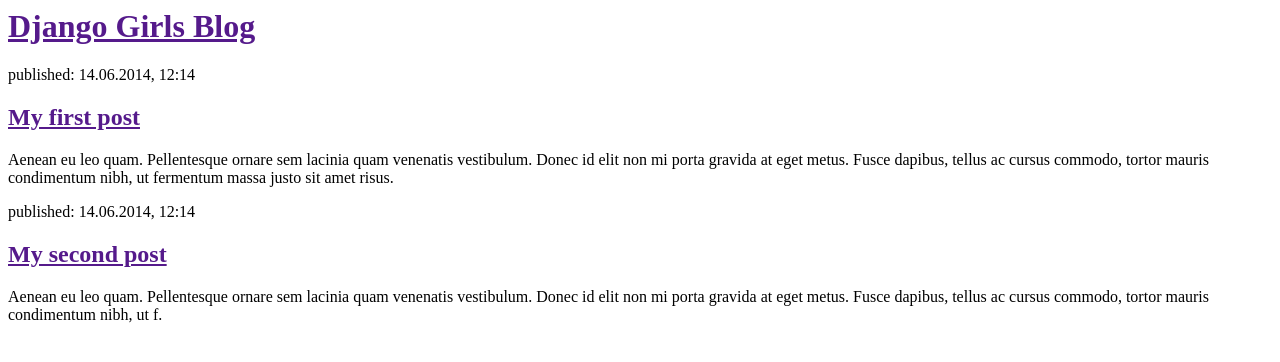
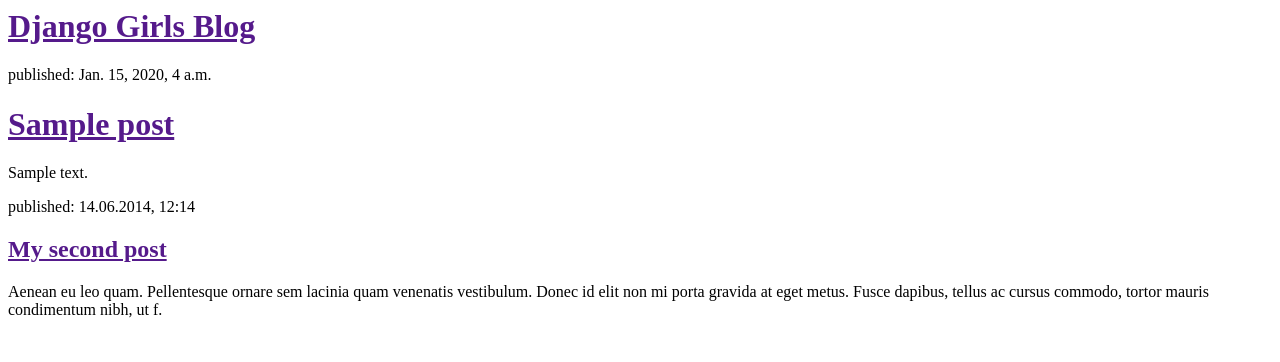
Before and after one commit to kzieryc/my-first-blog, a Django app: template blog/templates/blog/post_list.html in a window 1280 px wide. Shown: the top 362 px of the page. Run offline with Django 3.2, Linux system fonts and the light colour scheme; the template is opened without the code that fills it: values that come from a table or form of the project are taken from there, others are empty; tables that the repository leaves empty hold one stand-in row (values such as "Sample post").

Commit message:
Modified templates to display posts from database.

```diff
--- a/blog/models.py
+++ b/blog/models.py
@@ -5,7 +5,7 @@
 	author = models.ForeignKey('auth.User')
 	title = models.CharField(max_length=200)
 	text = models.TextField()
-	create_date = models.DateTimeField(
+	created_date = models.DateTimeField(
 		default=timezone.now)
 	published_date = models.DateTimeField(
 		blank=True, null=True)
--- a/blog/templates/blog/post_list.html
+++ b/blog/templates/blog/post_list.html
@@ -6,11 +6,13 @@
         <div>
         	<h1><a href="">Django Girls Blog</a></h1>
         </div>
-        <div>
-            <p>published: 14.06.2014, 12:14</p>
-            <h2><a href="">My first post</a></h2>
-            <p>Aenean eu leo quam. Pellentesque ornare sem lacinia quam venenatis vestibulum. Donec id elit non mi porta gravida at eget metus. Fusce dapibus, tellus ac cursus commodo, tortor mauris condimentum nibh, ut fermentum massa justo sit amet risus.</p>
-        </div>
+        {% for post in posts %}
+            <div>
+                <p>published: {{ post.published_date }}</p>
+                <h1><a href="">{{ post.title }}</a></h1>
+                <p>{{ post.text|linebreaks }}</p>
+            </div>
+        {% endfor %}
         <div>
             <p>published: 14.06.2014, 12:14</p>
             <h2><a href="">My second post</a></h2>
```
Also changed, not shown: blog/views.py (+8 -0 lines), blog/migrations/0002_auto_20160227_1654.py (added).
